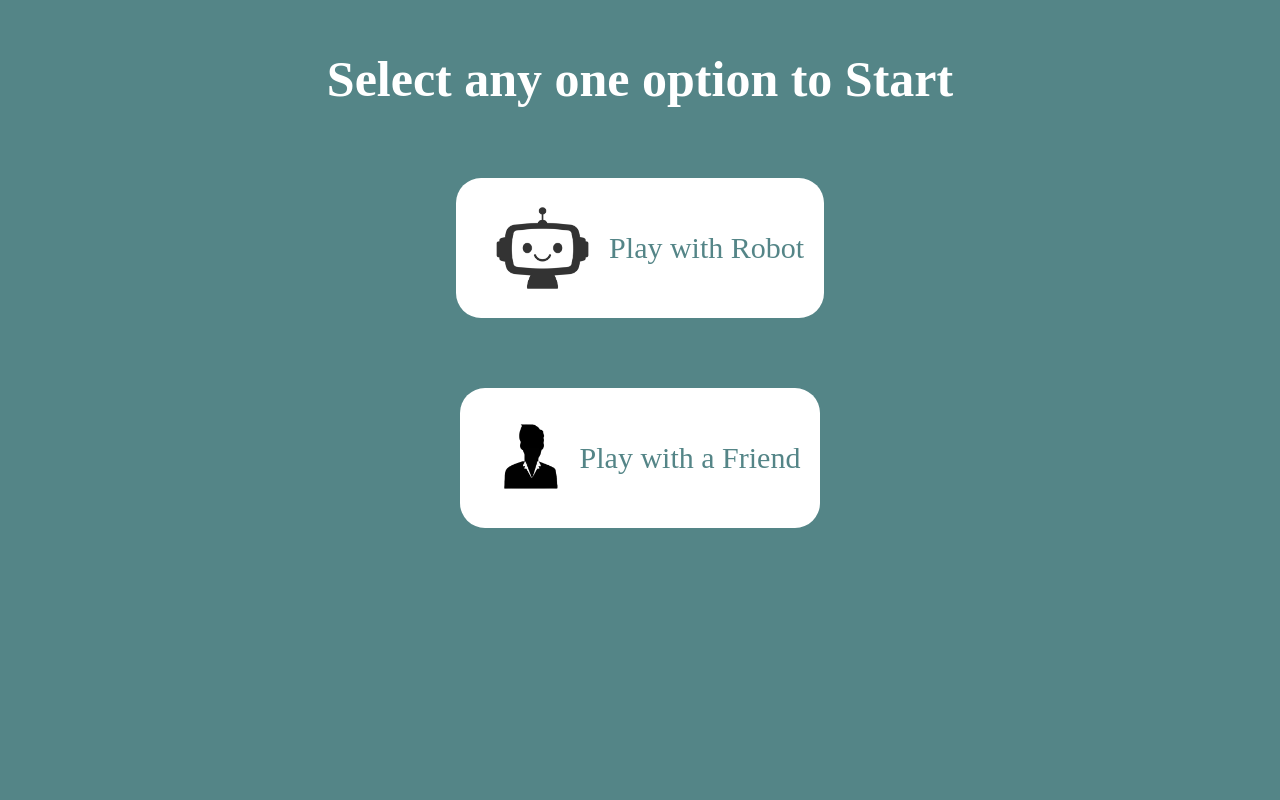
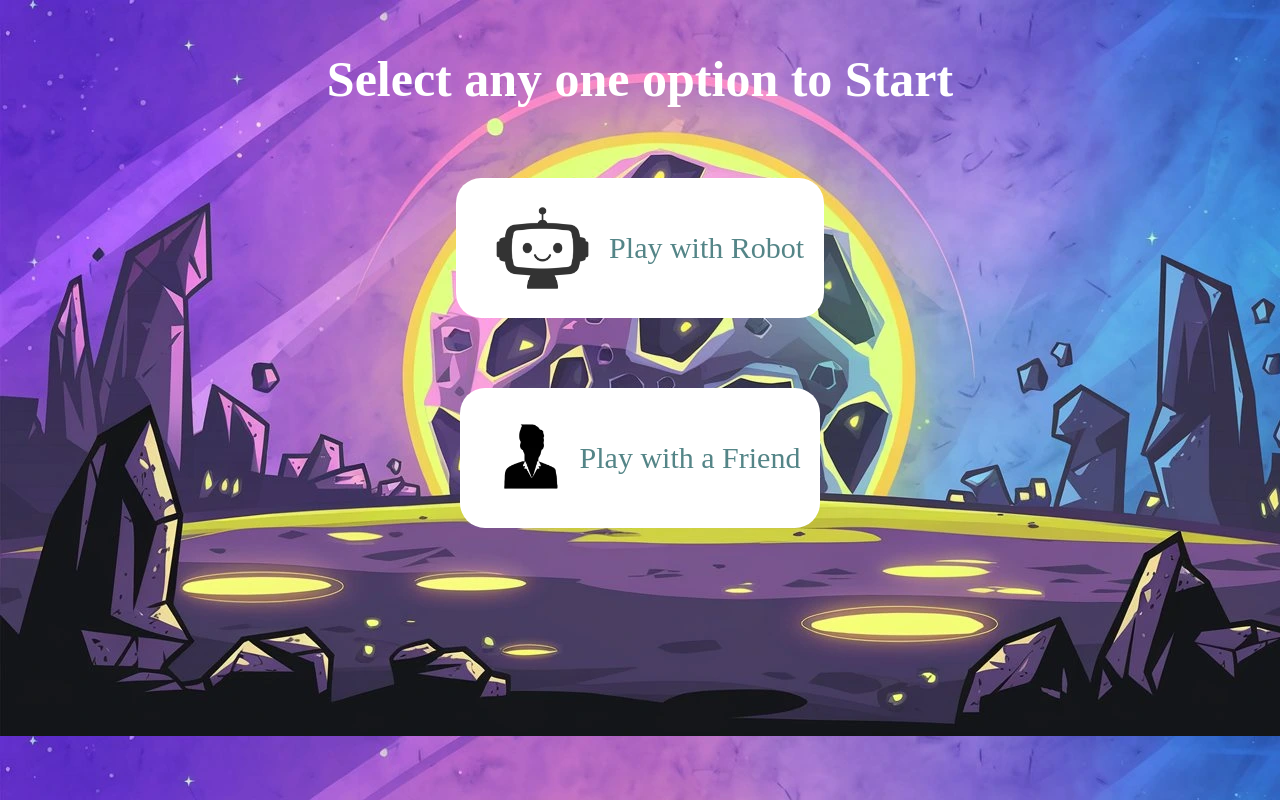
Before and after one commit to harshcoder770/TIC-TAC-TOE, a plain HTML site: page index.html in a window 1280 px wide. Drawn offline with Linux system fonts and the light colour scheme; the site is published under a folder, as on GitHub Pages, so addresses that start at the root find nothing.

Commit message:
this is absolute final

```diff
--- a/index.html
+++ b/index.html
@@ -7,7 +7,7 @@
     <link rel="stylesheet" href="style.css" />
     <script src="script.js" defer></script>
   </head>
-  <body style="background-image: url(/bg.webp);">
+  <body >
     <div class="first-ki-chije open">
       <h1>Select any one option to Start</h1>
       <div class="with-robot ">
--- a/style.css
+++ b/style.css
@@ -6,6 +6,7 @@
 body {
     background-color : #548587;
     text-align : center;
+    background-image: url(bg.webp);
 
 }
 /* .first-ki-chije{
```
